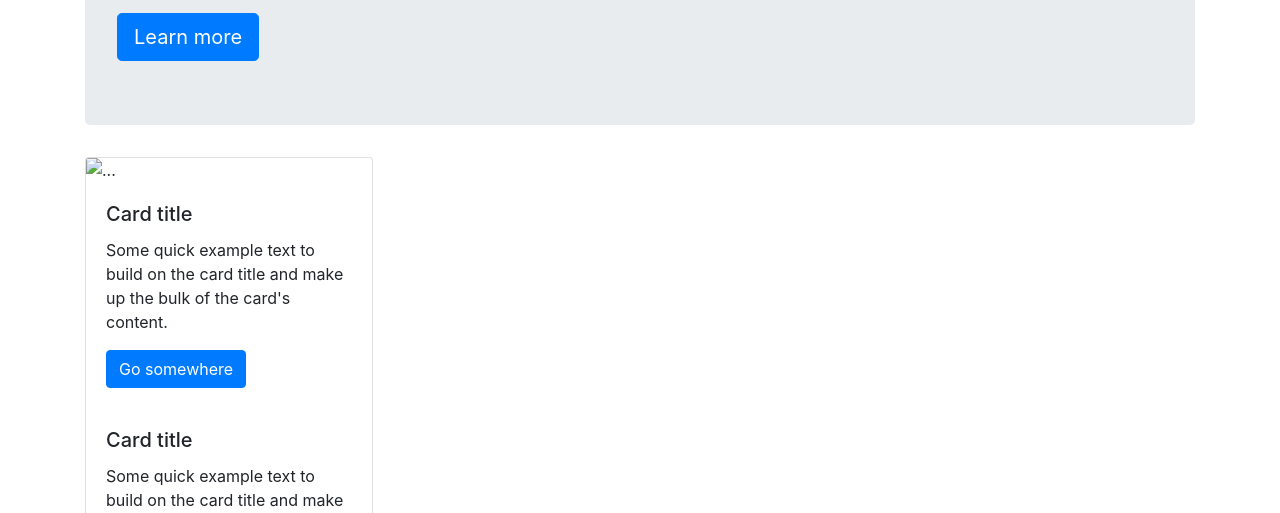
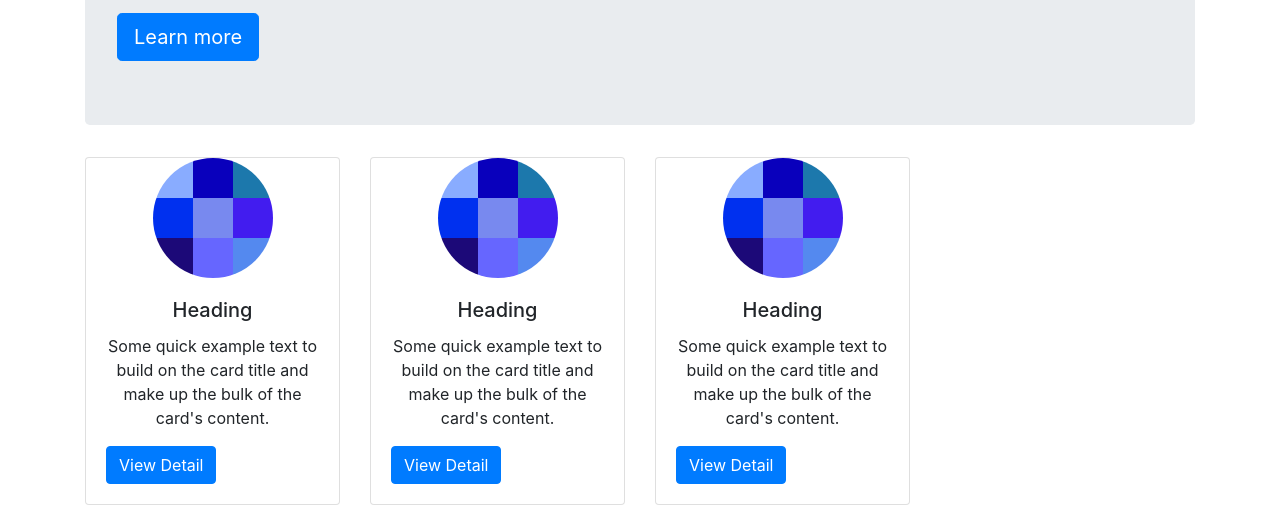
Before and after one commit to fajaragngn/lab6web, a plain HTML site: page lab6_css_framework/index.html in a window 1280 px wide. Shown: the part 439-952 px from the top of the page. Drawn offline with nearby package versions, Linux system fonts and the light colour scheme.

Commit message:
rebuilding site Thu Apr 14 19:54:05 WIB 2022

```diff
--- a/lab6_css_framework/index.html
+++ b/lab6_css_framework/index.html
@@ -5,6 +5,7 @@
 	<meta name="viewport" content="width=device-width, initial-scale=1">
 	<title>lab6_css_framework</title>
 	<link rel="stylesheet" href="https://cdn.jsdelivr.net/npm/bootstrap@4.6.1/dist/css/bootstrap.min.css" integrity="sha384-zCbKRCUGaJDkqS1kPbPd7TveP5iyJE0EjAuZQTgFLD2ylzuqKfdKlfG/eSrtxUkn" crossorigin="anonymous">
+	<link rel="stylesheet" type="text/css" href="style.css">
 </head>
 <body>
 
@@ -49,24 +50,41 @@
   <a class="btn btn-primary btn-lg" href="#" role="button">Learn more</a>
 </div>
 
-<div class="card" style="width: 18rem;">
-  <img src="..." class="card-img-top" alt="...">
-  <div class="card-body">
-    <h5 class="card-title">Card title</h5>
-    <p class="card-text">Some quick example text to build on the card title and make up the bulk of the card's content.</p>
-    <a href="#" class="btn btn-primary">Go somewhere</a>
+<!--CARDS-->
+<div class="row">
+  <div class="col">
+  <div class="card">
+	  <img src="120px.png" class="card-img-top rounded-circle" alt="...">
+	  <div class="card-body">
+	    <h5 class="card-title text-center">Heading</h5>
+	    <p class="card-text text-center">Some quick example text to build on the card title and make up the bulk of the card's content.</p>
+	    <a href="#" class="btn btn-primary">View Detail</a>
+	  </div>
+	</div>
   </div>
-  <div class="card-body">
-    <h5 class="card-title">Card title</h5>
-    <p class="card-text">Some quick example text to build on the card title and make up the bulk of the card's content.</p>
-    <a href="#" class="btn btn-primary">Go somewhere</a>
+  <div class="col">
+   	<div class="card">
+	  <img src="120px.png" class="card-img-top rounded-circle" alt="...">
+	  <div class="card-body">
+	    <h5 class="card-title text-center">Heading</h5>
+	    <p class="card-text text-center">Some quick example text to build on the card title and make up the bulk of the card's content.</p>
+	    <a href="#" class="btn btn-primary">View Detail</a>
+	  </div>
+	</div>
   </div>
-  <div class="card-body">
-    <h5 class="card-title">Card title</h5>
-    <p class="card-text">Some quick example text to build on the card title and make up the bulk of the card's content.</p>
-    <a href="#" class="btn btn-primary">Go somewhere</a>
+  <div class="col">
+   	<div class="card">
+	  <img src="120px.png" class="card-img-top rounded-circle" alt="...">
+	  <div class="card-body">
+	    <h5 class="card-title text-center">Heading</h5>
+	    <p class="card-text text-center">Some quick example text to build on the card title and make up the bulk of the card's content.</p>
+	    <a href="#" class="btn btn-primary">View Detail</a>
+	  </div>
+	</div>
   </div>
+   <div class="col"></div>
 </div>
+
 
 </div>
 
--- /dev/null
+++ b/lab6_css_framework/style.css
@@ -0,0 +1,4 @@
+.card-img-top{
+	width: 120px;
+	align-self: center;
+}
```
Also changed, not shown: assets/img/2/4.png (added), lab6_css_framework/120px.png (added), 1 other file.
